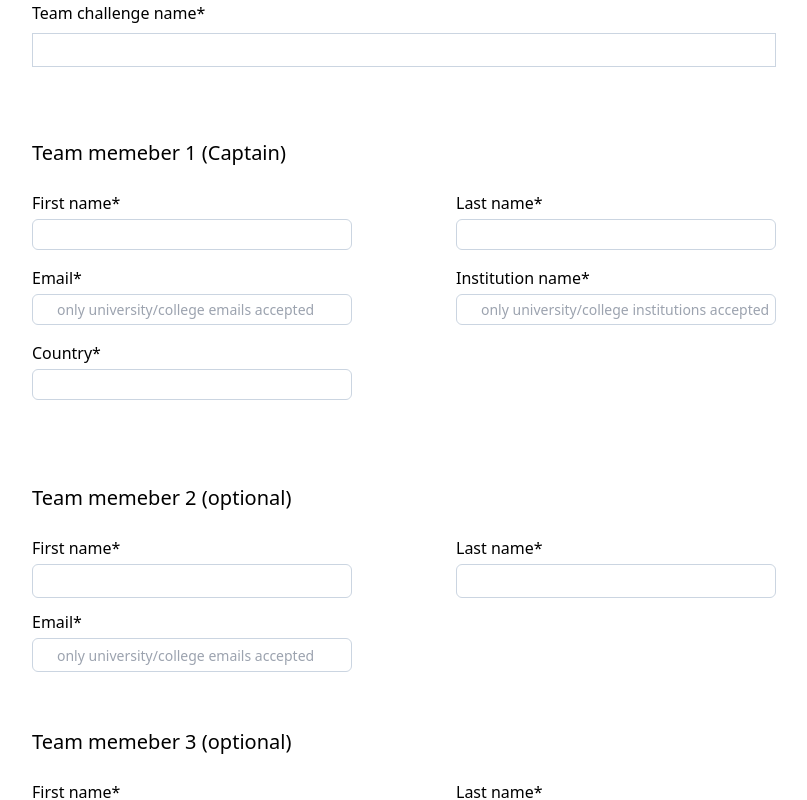
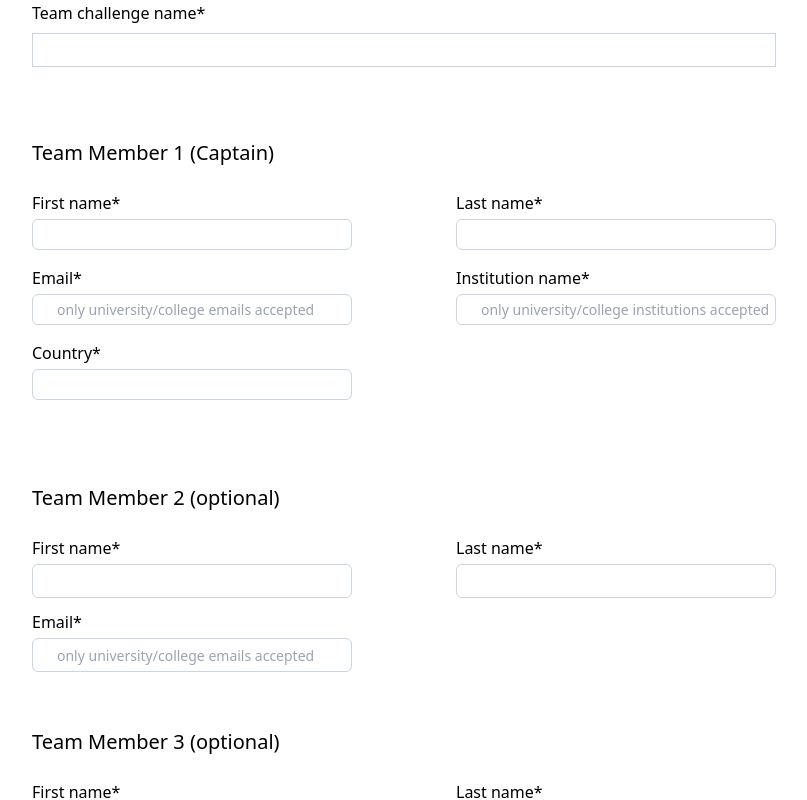
Before and after one commit to Victoryk-tech/coderinaUniversity, a React (Vite) app in the folder client/: page / in a window 1280 px wide. Shown: the part 260-1060 px from the top of the page, without its empty margins (112-919 px from the left). Built offline with nearby package versions, Linux system fonts and the light colour scheme.

Commit message:
spelling

```diff
--- a/client/src/pages/RegistrationPage.jsx
+++ b/client/src/pages/RegistrationPage.jsx
@@ -127,12 +127,10 @@ const RegistrationPage = () => {
 
             <div className="w-full">
               <div className="py-14 lg:py-16 space-y-6">
-                <h2 className="text-xl font-medium">
-                  Team memeber 1 (Captain)
-                </h2>
+                <h2 className="text-xl font-medium">Team Member 1 (Captain)</h2>
 
                 <div className="w-full flex flex-col md:flex-row items-start justify-start md:justify-between gap-3">
-                  <div className="space-y-3">
+                  <div className="space-y-3 ">
                     <div className="flex flex-col items-start justify-start space-y-1">
                       <label htmlFor="">First name*</label>
                       <input
@@ -209,7 +207,7 @@ const RegistrationPage = () => {
 
               <div className="py-4 space-y-6">
                 <h2 className="text-xl font-medium">
-                  Team memeber 2 (optional)
+                  Team Member 2 (optional)
                 </h2>
 
                 <div className="flex flex-col md:flex-row items-start justify-start md:justify-between gap-3">
@@ -245,7 +243,7 @@ const RegistrationPage = () => {
 
               <div className="py-6 lg:py-10 space-y-6">
                 <h2 className="text-xl font-medium">
-                  Team memeber 3 (optional)
+                  Team Member 3 (optional)
                 </h2>
 
                 <div className="flex flex-col md:flex-row items-start justify-start md:justify-between gap-3">
```
